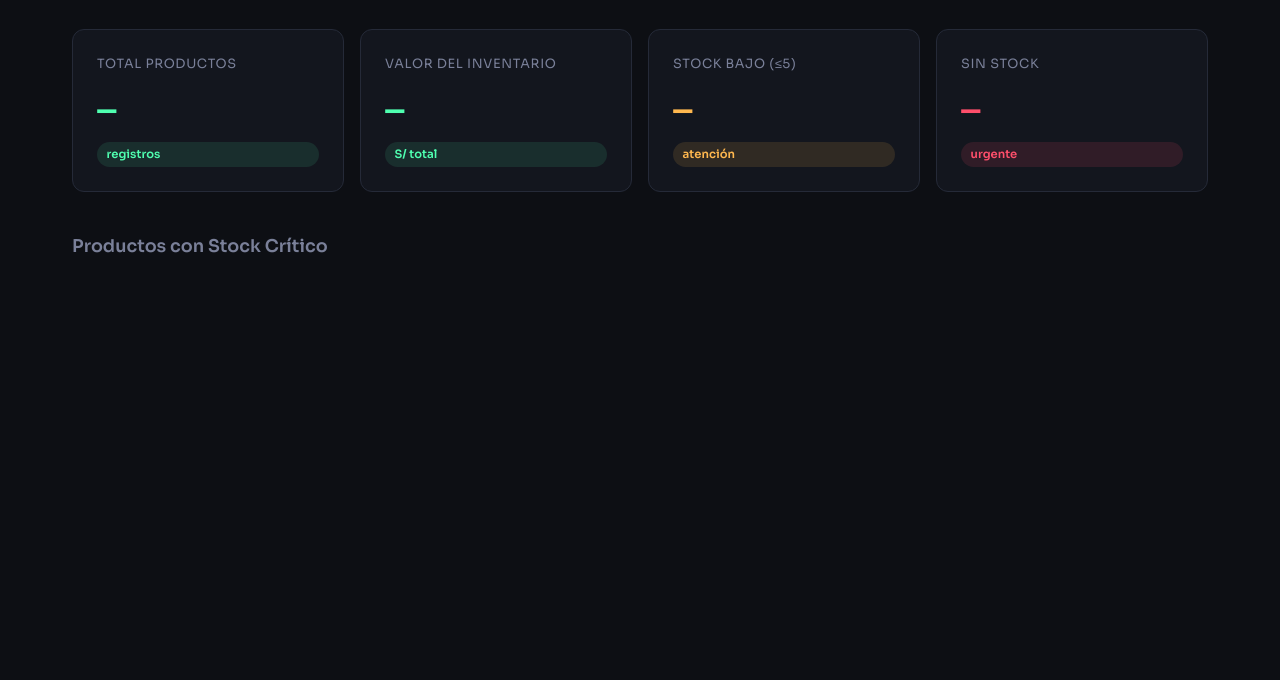
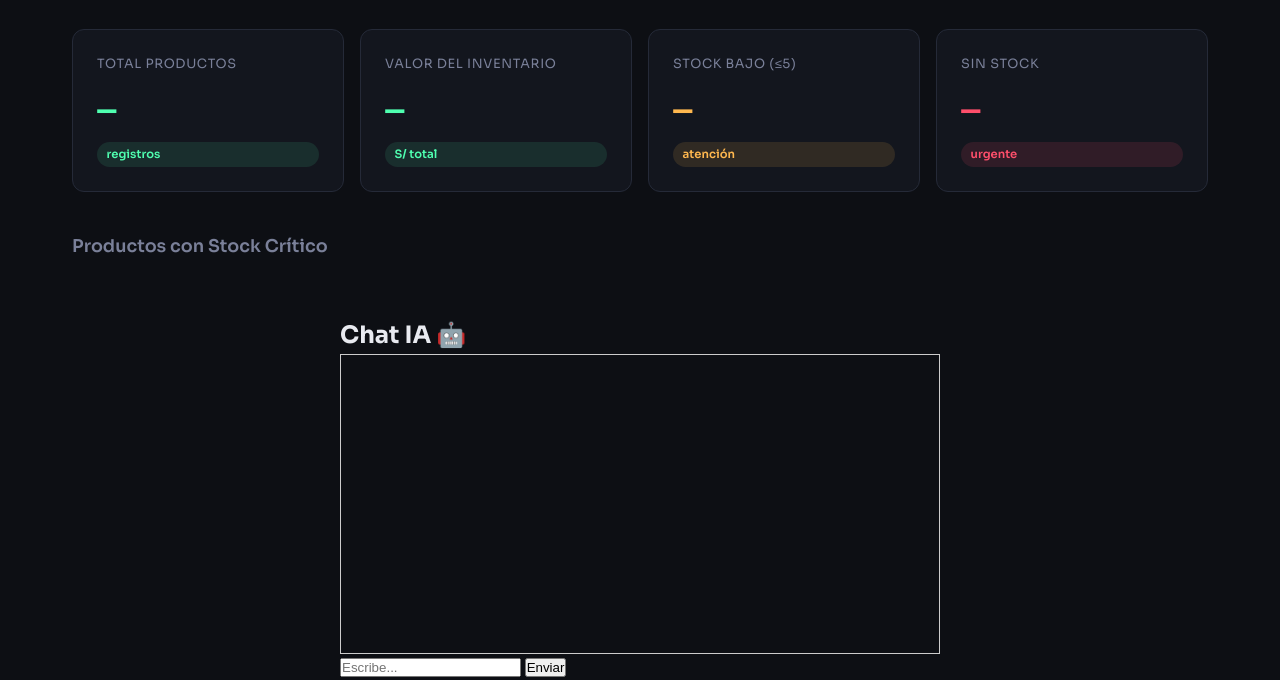
Before and after one commit to AlvaroGX/FullStack-JS, a website: page frontend/index.html in a window 1280 px wide. Shown: the part 181-861 px from the top of the page. Before the commit the page ends 800 px from the top, so only its background shows below. Drawn offline with nearby package versions, Linux system fonts and the light colour scheme; no server answers.

Commit message:
update proyecto

```diff
--- a/backend/server.js
+++ b/backend/server.js
@@ -7,7 +7,7 @@ const path = require('path');
 const app = express();
 const PORT = process.env.PORT || 3000;
 
-app.use(express.static("public"));
+
 
 // ── Middlewares ──────────────────────────────────────────
 app.use(cors());
@@ -20,6 +20,7 @@ app.use(express.static(path.join(__dirname, '../frontend')));
 // ── Rutas API ────────────────────────────────────────────
 app.use('/api/productos', require('./routes/productos'));
 
+
 // Ruta de salud (útil para el host)
 app.get('/api/health', (req, res) => {
   res.json({
@@ -31,6 +32,7 @@ app.get('/api/health', (req, res) => {
 });
 
 // Cualquier otra ruta sirve el frontend (SPA)
+
 app.get('*', (req, res) => {
   res.sendFile(path.join(__dirname, '../frontend/index.html'));
 });
@@ -60,4 +62,5 @@ mongoose.connection.on('error', err => {
   console.error('❌ Error de MongoDB:', err.message);
 });
 
+
 module.exports = app;
--- a/frontend/index.html
+++ b/frontend/index.html
@@ -141,6 +141,15 @@
       </form>
     </div>
   </div>
+  <div style="max-width:600px;margin:auto;">
+  <h2>Chat IA 🤖</h2>
+
+  <div id="chat" style="border:1px solid #ccc; padding:10px; height:300px; overflow-y:auto;"></div>
+
+  <input type="text" id="msg" placeholder="Escribe..." />
+  <button onclick="enviar()">Enviar</button>
+
+</div>
 
   <!-- TOAST -->
   <div class="toast" id="toast"></div>
--- a/frontend/js/app.js
+++ b/frontend/js/app.js
@@ -109,6 +109,38 @@ async function cargarDashboard() {
     mostrarToast('Error al cargar el dashboard', 'error');
   }
 }
+async function enviar() {
+  const input = document.getElementById("msg");
+  const mensaje = input.value;
+
+  if (!mensaje) return;
+
+  const chat = document.getElementById("chat");
+
+  // mensaje usuario
+  chat.innerHTML += `<p><b>Tú:</b> ${mensaje}</p>`;
+
+  input.value = "";
+
+  try {
+    const res = await fetch("/api/chat", {
+      method: "POST",
+      headers: {
+        "Content-Type": "application/json"
+      },
+      body: JSON.stringify({ mensaje })
+    });
+
+    const data = await res.json();
+
+    // respuesta IA
+    chat.innerHTML += `<p><b>IA:</b> ${data.respuesta}</p>`;
+    chat.scrollTop = chat.scrollHeight;
+
+  } catch (error) {
+    chat.innerHTML += `<p style="color:red;">Error con IA</p>`;
+  }
+}
 
 // ── Productos ─────────────────────────────────────────
 async function cargarProductos() {
--- a/package.json
+++ b/package.json
@@ -12,7 +12,8 @@
     "dotenv": "^16.6.1",
     "express": "^4.18.2",
     "mongodb": "^7.2.0",
-    "mongoose": "^8.23.1"
+    "mongoose": "^8.23.1",
+    "node-fetch": "^3.3.2"
   },
   "devDependencies": {
     "nodemon": "^3.0.2"
```
Also changed, not shown: 2 other files.
